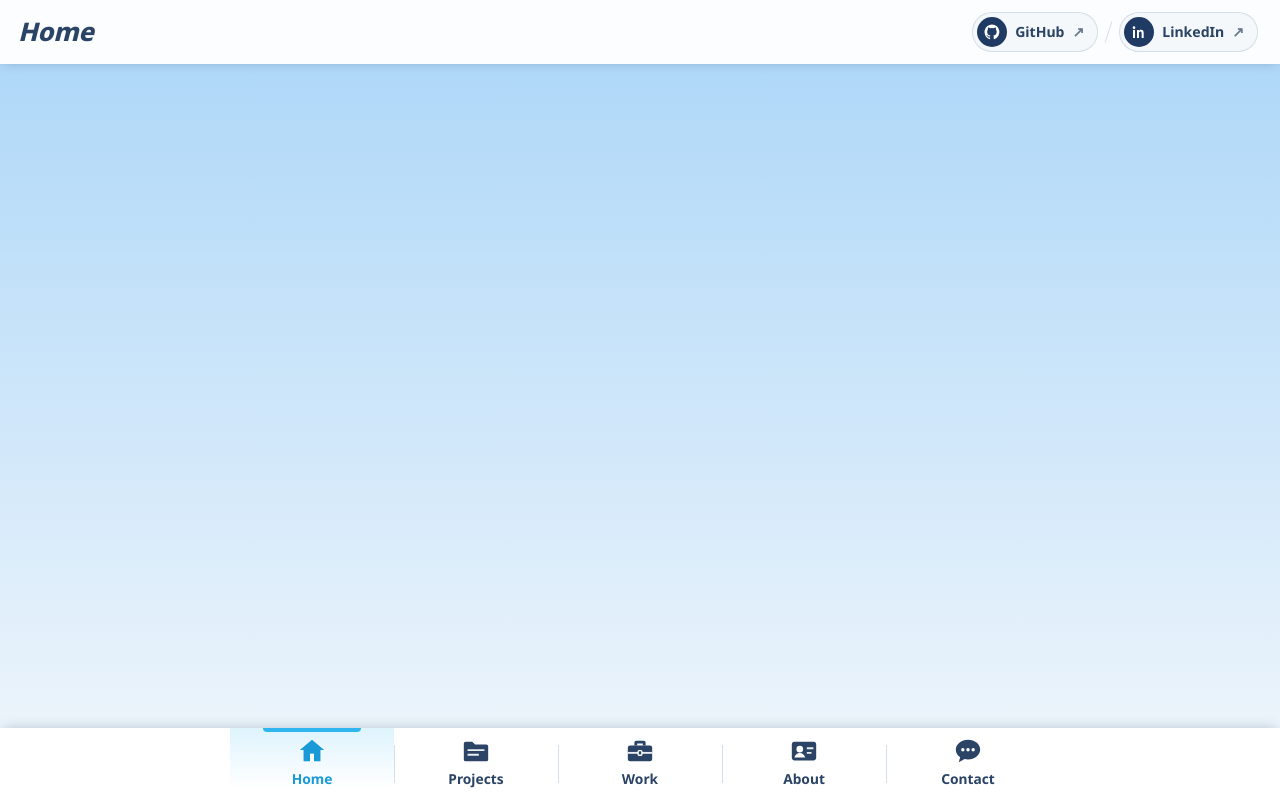
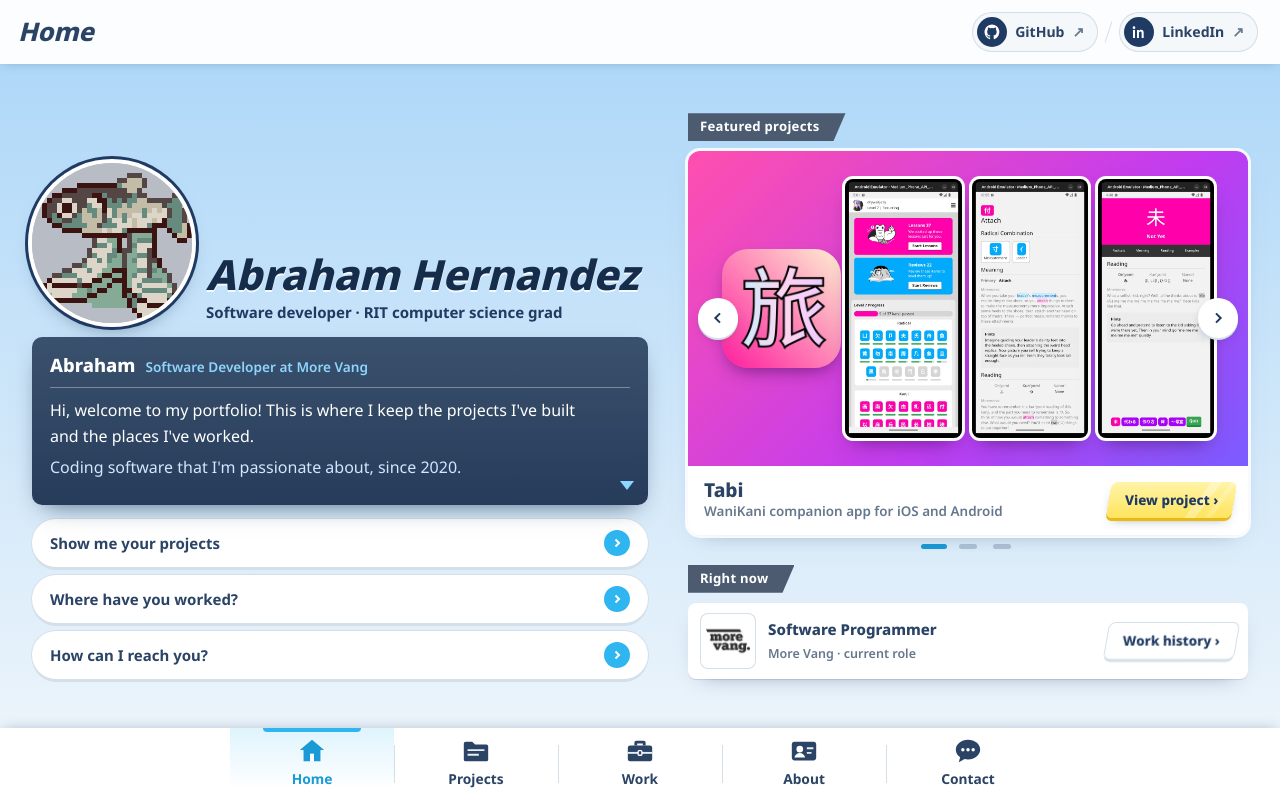
Before and after one commit to cicadaenjoyer/NeoCicadaHub, an Astro site: page / in a window 1280 px wide. Built offline with nearby package versions, Linux system fonts and the light colour scheme; Astro itself is replaced by a stand-in of ours.

Commit message:
feat: home lobby screen
Co-Authored-By: Claude Opus 5.5 <noreply@anthropic.com>

```diff
--- /dev/null
+++ b/src/components/home/BannerArt.astro
@@ -0,0 +1,34 @@
+---
+import { Image } from "astro:assets";
+import type { CollectionEntry } from "astro:content";
+
+interface Props { project: CollectionEntry<"projects">; eager?: boolean }
+const { project, eager = false } = Astro.props;
+const { featured, tone, thumb, images } = project.data;
+const loading = eager ? "eager" : "lazy";
+// Tabi's composition: app icon plus three phone screenshots (dashboard, kanji page, kanji reading).
+const phones = featured.art === "tabi" ? [images[0], images[1], images[3]].filter(Boolean) : [];
+---
+{featured.art === "tabi" ? (
+  <span class="art tabi">
+    <Image class="icon" src={thumb} alt="" width={160} loading={loading} />
+    <span class="phones">
+      {phones.map((p) => <Image src={p!.src} alt="" width={240} loading={loading} />)}
+    </span>
+  </span>
+) : (
+  <span class:list={["art", tone === "navy" ? "navy" : "dark"]}>
+    {featured.shot && <Image class="shot" src={featured.shot} alt="" width={800} loading={loading} />}
+  </span>
+)}
+
+<style>
+  .art { position: relative; aspect-ratio: 16 / 9; width: 100%; max-width: 100%; min-width: 0; overflow: hidden; display: flex; align-items: center; justify-content: center; gap: 3%; padding: 5% 6%; }
+  .art.tabi { background: linear-gradient(135deg, #ff4fae, #c03cf0 60%, #7a5cff); justify-content: flex-start; }
+  .art.tabi .icon { height: 46%; width: auto; aspect-ratio: 1; border-radius: 22%; box-shadow: 0 8px 18px -6px rgba(40, 0, 60, .55); flex: none; }
+  .phones { display: flex; justify-content: flex-end; gap: 3%; height: 100%; min-width: 0; margin-left: auto; }
+  .phones img { height: 100%; width: auto; border-radius: 8px; box-shadow: 0 0 0 3px #fff, 0 10px 20px -8px rgba(40, 0, 60, .6); background: #fff; }
+  .art.dark { background: radial-gradient(120% 90% at 50% 0%, #3a2140, #170d1b); }
+  .art.navy { background: radial-gradient(120% 90% at 50% 0%, #26324a, #111827); }
+  .shot { max-height: 100%; max-width: 100%; width: auto; height: auto; border-radius: 6px; box-shadow: 0 12px 26px -10px rgba(0, 0, 0, .7); }
+</style>
--- /dev/null
+++ b/src/components/home/Choices.astro
@@ -0,0 +1,23 @@
+---
+const choices = [
+  { href: "/projects/", label: "Show me your projects" },
+  { href: "/work/", label: "Where have you worked?" },
+  { href: "/contact/", label: "How can I reach you?" },
+];
+---
+<nav class="choices" aria-label="Where to next?">
+  {choices.map((c) => (
+    <a class="choice" href={c.href}>
+      {c.label}
+      <span class="arr" aria-hidden="true"><svg width="12" height="12" viewBox="0 0 24 24" fill="none" stroke="currentColor" stroke-width="4"><path d="m9 5 7 7-7 7"></path></svg></span>
+    </a>
+  ))}
+</nav>
+
+<style>
+  .choices { display: grid; gap: 8px; }
+  .choice { display: flex; align-items: center; justify-content: space-between; gap: 10px; min-height: 48px; padding: 10px 18px; border-radius: 24px; text-align: left; font-weight: 700;
+    text-decoration: none; background: var(--panel); box-shadow: 0 0 0 1px var(--line), 0 3px 0 var(--line); transition: box-shadow .12s, translate .12s; }
+  .arr { flex: none; width: 26px; height: 26px; border-radius: 50%; display: grid; place-items: center; background: var(--cyan); color: var(--panel); }
+  .choice:hover { box-shadow: 0 0 0 2px var(--cyan), 0 3px 0 var(--line); translate: 0 -1px; }
+</style>
--- /dev/null
+++ b/src/components/home/DialogueBox.astro
@@ -0,0 +1,30 @@
+---
+interface Props {
+  name: string;
+  role: string;
+  greeting: string;
+  taglines: string[];
+}
+const { name, role, greeting, taglines } = Astro.props;
+---
+<div class="dlg">
+  <div class="dlg-name"><b>{name}</b><span>{role}</span></div>
+  <p>{greeting}</p>
+  <p class="tag" data-typewriter data-lines={JSON.stringify(taglines)}>{taglines[0]}</p>
+  <p class="sr" aria-live="polite" data-typewriter-live></p>
+  <span class="next" aria-hidden="true"></span>
+</div>
+
+<style>
+  .dlg { position: relative; border-radius: 10px; padding: 14px 18px 18px; color: var(--panel);
+    background: linear-gradient(180deg, color-mix(in srgb, var(--navy-3) 80%, transparent), color-mix(in srgb, var(--navy-3) 92%, transparent));
+    box-shadow: 0 10px 24px -12px color-mix(in srgb, var(--navy-3) 80%, transparent); backdrop-filter: blur(4px); }
+  .dlg-name { display: flex; align-items: baseline; gap: 10px; flex-wrap: wrap; padding-bottom: 8px; margin-bottom: 10px; border-bottom: 1px solid color-mix(in srgb, var(--panel) 35%, transparent); }
+  .dlg-name b { font-size: 1.15rem; font-weight: 800; }
+  .dlg-name span { color: #8fd6ff; font-weight: 600; font-size: .85rem; }
+  .dlg p { margin: 0 0 6px; font-size: 1rem; line-height: 1.6; max-width: 60ch; }
+  .dlg .tag { color: #cfe8ff; min-height: 1.6em; }
+  .dlg .sr { margin: 0; }
+  .next { position: absolute; right: 14px; bottom: 8px; width: 0; height: 0; border: 7px solid transparent; border-top: 9px solid #8fd6ff; animation: bob 1s ease-in-out infinite; }
+  @keyframes bob { 50% { translate: 0 3px; } }
+</style>
--- /dev/null
+++ b/src/components/home/FeaturedBanner.astro
@@ -0,0 +1,51 @@
+---
+import type { CollectionEntry } from "astro:content";
+import BannerArt from "./BannerArt.astro";
+import Button from "../ui/Button.astro";
+
+interface Props { projects: CollectionEntry<"projects">[] }
+const { projects } = Astro.props;
+const chev = (d: 1 | -1) => (d > 0 ? "m9 5 7 7-7 7" : "m15 5-7 7 7 7");
+---
+<div class="banner" data-banner>
+  <div class="slides">
+    {projects.map((p, i) => (
+      <a class="slide" href={`/projects/${p.id}/`} data-slide hidden={i > 0} aria-label={`${p.data.title}: ${p.data.line}. View project`}>
+        <BannerArt project={p} eager={i === 0} />
+        <span class="info">
+          <span><b>{p.data.title}</b><small>{p.data.line}</small></span>
+          <Button variant="y" size="sm" as="span">View project ›</Button>
+        </span>
+      </a>
+    ))}
+  </div>
+  <button class="round bnav p" type="button" data-bstep="-1" aria-label="Previous featured project"><svg width="16" height="16" viewBox="0 0 24 24" fill="none" stroke="currentColor" stroke-width="3" aria-hidden="true"><path d={chev(-1)}></path></svg></button>
+  <button class="round bnav n" type="button" data-bstep="1" aria-label="Next featured project"><svg width="16" height="16" viewBox="0 0 24 24" fill="none" stroke="currentColor" stroke-width="3" aria-hidden="true"><path d={chev(1)}></path></svg></button>
+  <div class="dots">
+    {projects.map((p, i) => (
+      <button type="button" data-dot={i} aria-label={`Show ${p.data.title}`} aria-current={i === 0 ? "true" : "false"}></button>
+    ))}
+  </div>
+</div>
+
+<style>
+  .banner { position: relative; }
+  .slides { position: relative; border-radius: 12px; overflow: hidden; background: var(--panel); box-shadow: 0 0 0 3px color-mix(in srgb, var(--panel) 85%, transparent), var(--lift); }
+  .slide { display: grid; grid-template-columns: minmax(0, 1fr); width: 100%; min-width: 0; text-align: left; text-decoration: none; }
+  .slide[hidden] { display: none; }
+  .info { display: flex; align-items: center; justify-content: space-between; gap: 12px; padding: 12px 14px 14px 16px; }
+  .info b { display: block; font-size: 1.2rem; font-weight: 800; line-height: 1.2; }
+  .info small { display: block; color: var(--ink-2); font-weight: 600; font-size: .84rem; }
+  .info :global(.btn) { flex: none; }
+  .bnav { position: absolute; top: calc((100% - 70px) / 2); translate: 0 -50%; }
+  .bnav.p { left: 10px; } .bnav.n { right: 10px; }
+  .dots { display: flex; justify-content: center; gap: 6px; padding-top: 2px; }
+  .dots button { width: 28px; height: 18px; display: grid; place-items: center; }
+  .dots button::before { content: ""; width: 18px; height: 5px; border-radius: 3px; background: color-mix(in srgb, var(--navy) 25%, transparent); }
+  .dots button[aria-current="true"]::before { background: var(--cyan-2); width: 26px; }
+  @container app (max-width: 639px) {
+    .info { flex-wrap: wrap; }
+    .info :global(.btn) { width: 100%; }
+    .bnav { display: none; }
+  }
+</style>
--- /dev/null
+++ b/src/components/home/NowCard.astro
@@ -0,0 +1,19 @@
+---
+import { Image } from "astro:assets";
+import type { CollectionEntry } from "astro:content";
+import Button from "../ui/Button.astro";
+
+interface Props { job: CollectionEntry<"jobs"> }
+const { job } = Astro.props;
+---
+<a class="panel nowcard" href="/work/">
+  <span class="logo"><Image src={job.data.logo} alt="" width={112} /></span>
+  <span><b>{job.data.title}</b><small>{job.data.org} · current role</small></span>
+  <Button variant="w" size="sm" as="span">Work history ›</Button>
+</a>
+
+<style>
+  .nowcard { display: grid; grid-template-columns: 56px minmax(0, 1fr) auto; align-items: center; gap: 12px; padding: 10px 12px; text-align: left; width: 100%; text-decoration: none; }
+  .nowcard b { display: block; font-weight: 800; }
+  .nowcard small { color: var(--ink-2); font-weight: 600; }
+</style>
--- a/src/pages/index.astro
+++ b/src/pages/index.astro
@@ -1,6 +1,61 @@
 ---
+import { getCollection, getEntry } from "astro:content";
 import AppShell from "../layouts/AppShell.astro";
+import Avatar from "../components/ui/Avatar.astro";
+import SectionBar from "../components/ui/SectionBar.astro";
+import DialogueBox from "../components/home/DialogueBox.astro";
+import Choices from "../components/home/Choices.astro";
+import FeaturedBanner from "../components/home/FeaturedBanner.astro";
+import NowCard from "../components/home/NowCard.astro";
+
+const site = (await getEntry("site", "main"))!.data;
+const projects = (await getCollection("projects")).sort((a, b) => a.data.order - b.data.order);
+const current = (await getCollection("jobs")).find((j) => j.data.current)!;
 ---
 <AppShell screen="home" title="Home" pageTitle="Abraham Hernandez · Software Developer" description="Portfolio of Abraham Hernandez, a software developer at More Vang: projects, work history and contact.">
-  <div class="wrap"></div>
+  <section class="s-home" aria-label="Home">
+    <div class="h-left">
+      <div class="portrait hello">
+        <Avatar size={128} alt="Abraham's pixel-art avatar" />
+        <div><h1>{site.name}</h1><p>{site.subtitle}</p></div>
+      </div>
+      <DialogueBox
+        name="Abraham"
+        role={`${site.role} at ${site.employer}`}
+        greeting="Hi, welcome to my portfolio! This is where I keep the projects I've built and the places I've worked."
+        taglines={site.taglines}
+      />
+      <Choices />
+    </div>
+    <div class="h-right">
+      <SectionBar>Featured projects</SectionBar>
+      <FeaturedBanner projects={projects} />
+      <SectionBar>Right now</SectionBar>
+      <NowCard job={current} />
+    </div>
+  </section>
 </AppShell>
+
+<style>
+  .s-home { display: grid; gap: 18px; grid-template-columns: minmax(0, 1fr); align-content: start; }
+  .h-left { display: grid; gap: 14px; align-content: end; min-width: 0; }
+  .h-right { display: grid; gap: 10px; align-content: start; min-width: 0; }
+  .portrait { display: flex; align-items: flex-end; gap: 14px; }
+  .hello h1 { margin: 0; font-family: var(--f-disp); font-weight: 800; font-style: italic; font-size: 1.9rem; line-height: 1.05; color: var(--navy-3); text-wrap: balance;
+    text-shadow: 0 2px 0 color-mix(in srgb, var(--panel) 80%, transparent); }
+  .hello p { margin: 4px 0 0; font-weight: 700; color: var(--navy-2); }
+  @container app (min-width: 640px) {
+    .s-home { grid-template-columns: minmax(0, 1fr) minmax(0, 1fr); align-items: end; min-height: 100%; }
+  }
+  @container app (min-width: 1024px) {
+    .s-home { grid-template-columns: minmax(0, 1fr) minmax(420px, 560px); gap: 40px; align-content: center; max-width: 1400px; margin: 0 auto; width: 100%; }
+    .h-left { max-width: 680px; }
+    .h-right { align-self: center; }
+    .hello :global(.ring) { width: 160px; height: 160px; }
+    .hello h1 { font-size: 2.6rem; }
+  }
+  @container app (max-width: 639px) {
+    .hello :global(.ring) { width: 96px; height: 96px; }
+    .hello h1 { font-size: 1.5rem; }
+  }
+</style>
```
Also changed, not shown: tests/home.spec.ts (added, +16 -0 lines).
